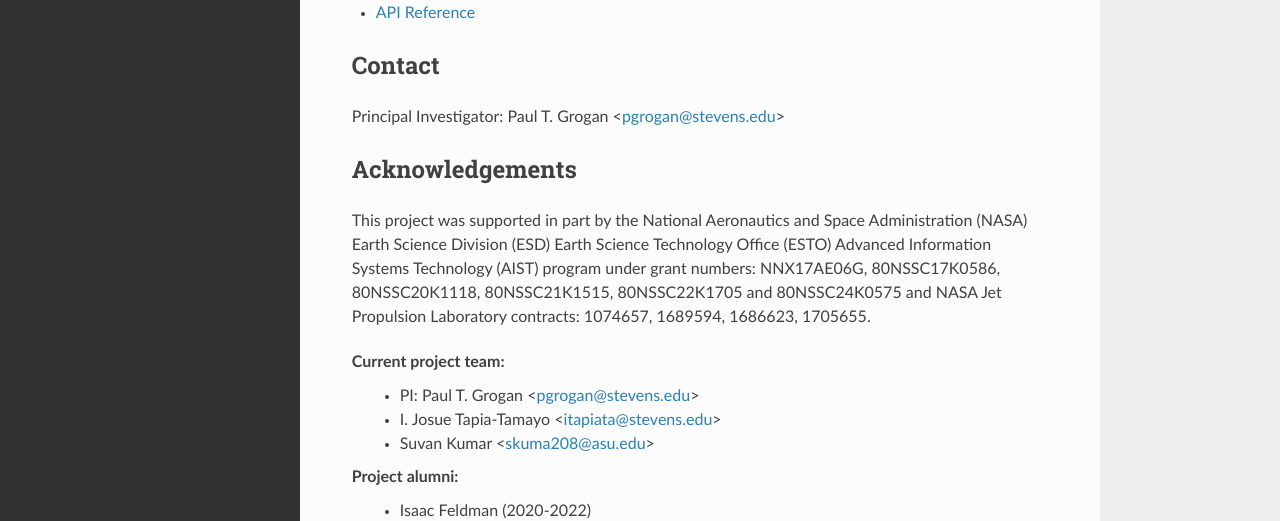
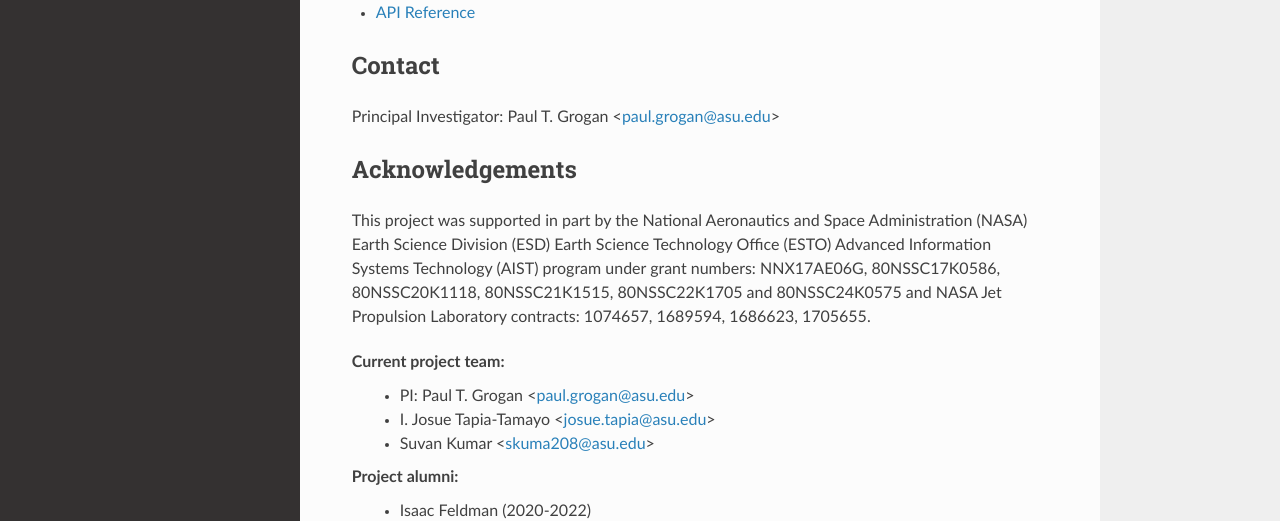
Before and after one commit to code-lab-org/tatc, a Sphinx documentation site: the page built from docs/index.rst, in a window 1280 px wide and 1263 px high. Shown: the part 431-952 px from the top of the window. Built offline with Sphinx 7.4.7 and the Read the Docs theme 2.0.0, drawn with Linux system fonts in a browser that asks for light colours; pages that are not in the unit, such as notebooks, are missing from menus; some of the changed lines change nothing that is shown.

Commit message:
update email addresses

```diff
--- a/docs/index.rst
+++ b/docs/index.rst
@@ -18,15 +18,15 @@ This Python language library provides the low-level library to model observing s
 
 Contact
 =======
-Principal Investigator: Paul T. Grogan <pgrogan@stevens.edu>
+Principal Investigator: Paul T. Grogan <paul.grogan@asu.edu>
 
 Acknowledgements
 ================
 This project was supported in part by the National Aeronautics and Space Administration (NASA) Earth Science Division (ESD) Earth Science Technology Office (ESTO) Advanced Information Systems Technology (AIST) program under grant numbers: NNX17AE06G, 80NSSC17K0586, 80NSSC20K1118, 80NSSC21K1515, 80NSSC22K1705 and 80NSSC24K0575 and NASA Jet Propulsion Laboratory contracts: 1074657, 1689594, 1686623, 1705655.
 
 **Current project team:**
- * PI: Paul T. Grogan <pgrogan@stevens.edu>
- * \I. Josue Tapia-Tamayo <itapiata@stevens.edu>
+ * PI: Paul T. Grogan <paul.grogan@asu.edu>
+ * \I. Josue Tapia-Tamayo <josue.tapia@asu.edu>
  * Suvan Kumar <skuma208@asu.edu>
 
 **Project alumni:**
```
